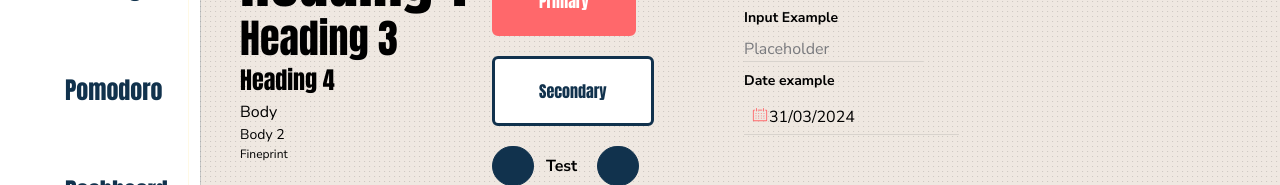
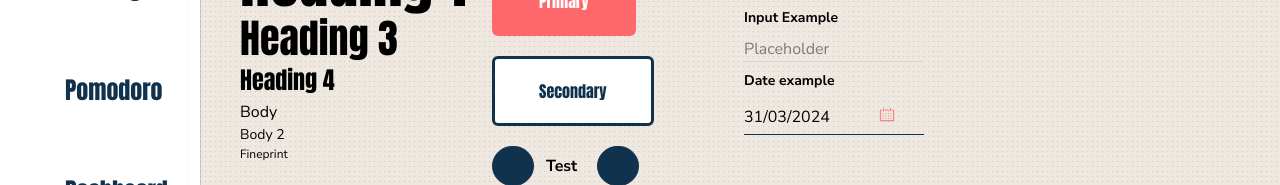
Before and after one commit to CYL-B/concentraction, a React (Vite) app in the folder concentraction-back/concentraction-front/: page /styleguide in a window 1280 px wide. Shown: the part 219-404 px from the top of the page. Built offline with nearby package versions, Linux system fonts and the light colour scheme; some icons are missing.

Commit message:
adjusted datePicker style

```diff
--- a/concentraction-back/concentraction-front/src/App.css
+++ b/concentraction-back/concentraction-front/src/App.css
@@ -8,9 +8,10 @@
 }
 
 nav {
-.concentraction-logo {
-  @apply mx-auto;
-}}
+  .concentraction-logo {
+    @apply mx-auto;
+  }
+}
 
 footer {
   @apply bg-no-repeat bg-origin-content bg-contain;
@@ -26,3 +27,7 @@ footer {
 ::placeholder {
   @apply font-nunito text-base leading-6;
 }
+
+.react-datepicker-wrapper input[type="text"] {
+  @apply px-0;
+}
--- a/concentraction-back/concentraction-front/src/components/datePicker.jsx
+++ b/concentraction-back/concentraction-front/src/components/datePicker.jsx
@@ -24,14 +24,14 @@ export default function InputDatePicker() {
   const [startDate, setStartDate] = useState(new Date());
 
   return (
-    <>
+    <div className="date-wrapper flex flex-col gap-y-2">
       <Body classHeading="font-bold" body2={true}>
         Date example
       </Body>
       <DatePicker
         locale="fr"
         dateFormat="P"
-        className="font-nunito text-base leading-6 border-solid border-b border-light-grey bg-transparent"
+        className="font-nunito text-base leading-6 border-solid border-b border-brand-blue bg-transparent"
         showIcon
         showTimeInput
         selected={startDate}
@@ -43,6 +43,7 @@ export default function InputDatePicker() {
             width={24}
             height={24}
             viewBox="0 0 36 36"
+            className="right-[35%]"
           >
             <path
               fill="#FF686B"
@@ -128,6 +129,6 @@ export default function InputDatePicker() {
           </svg>
         }
       />
-    </>
+    </div>
   );
 }
```
